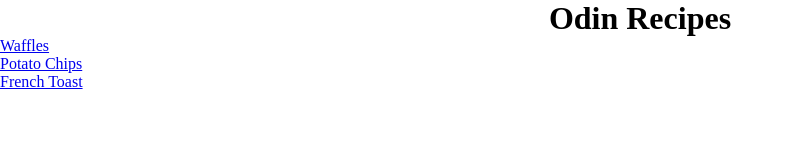
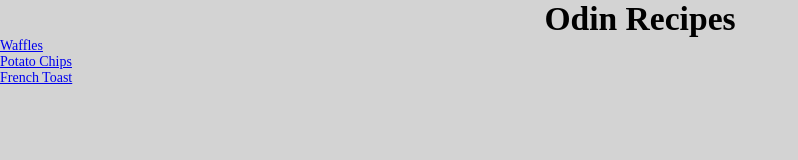
Before and after one commit to thebluegirl/odin-recipes, a plain HTML site: page index.html in a window 1280 px wide. Shown: the whole page, without its empty margins (0-798 px from the left). Drawn offline with Linux system fonts and the light colour scheme.

Commit message:
Basic CSS Styling
This commit involves some modification to the style.css file which is linked to all HTML files.

```diff
--- a/style.css
+++ b/style.css
@@ -2,9 +2,15 @@
     padding: 0;
     margin: 0;
     box-sizing: border-box;
+    font-size: 14px;
+    background-color: lightgray;
 }
 
 h1, h2, h3, h4, h5, h6 {
     text-align: center;
     font-family: 'Times New Roman', Times, serif;
 }
+
+h1 {
+    font-size: 2.4em;
+}
```
